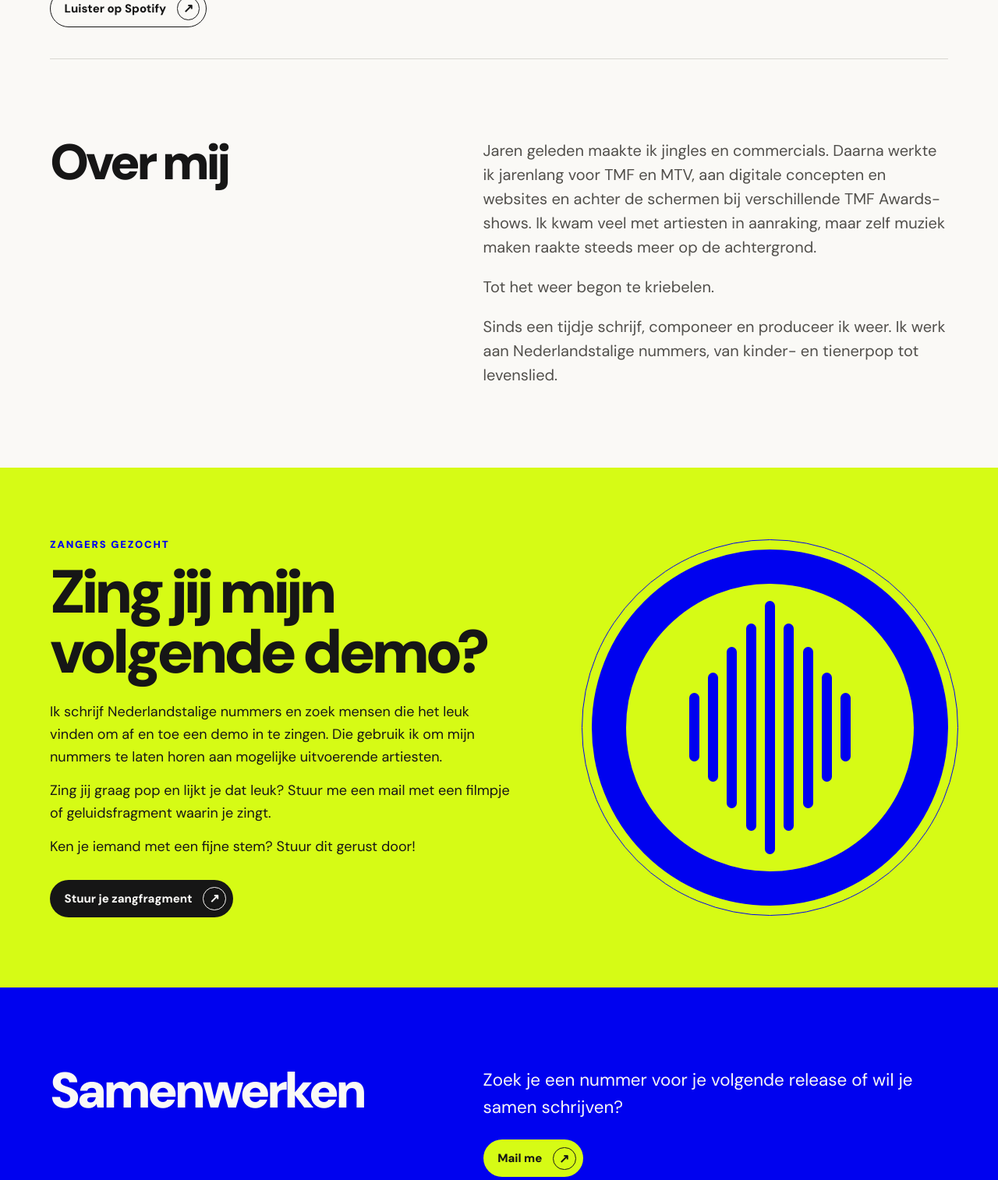
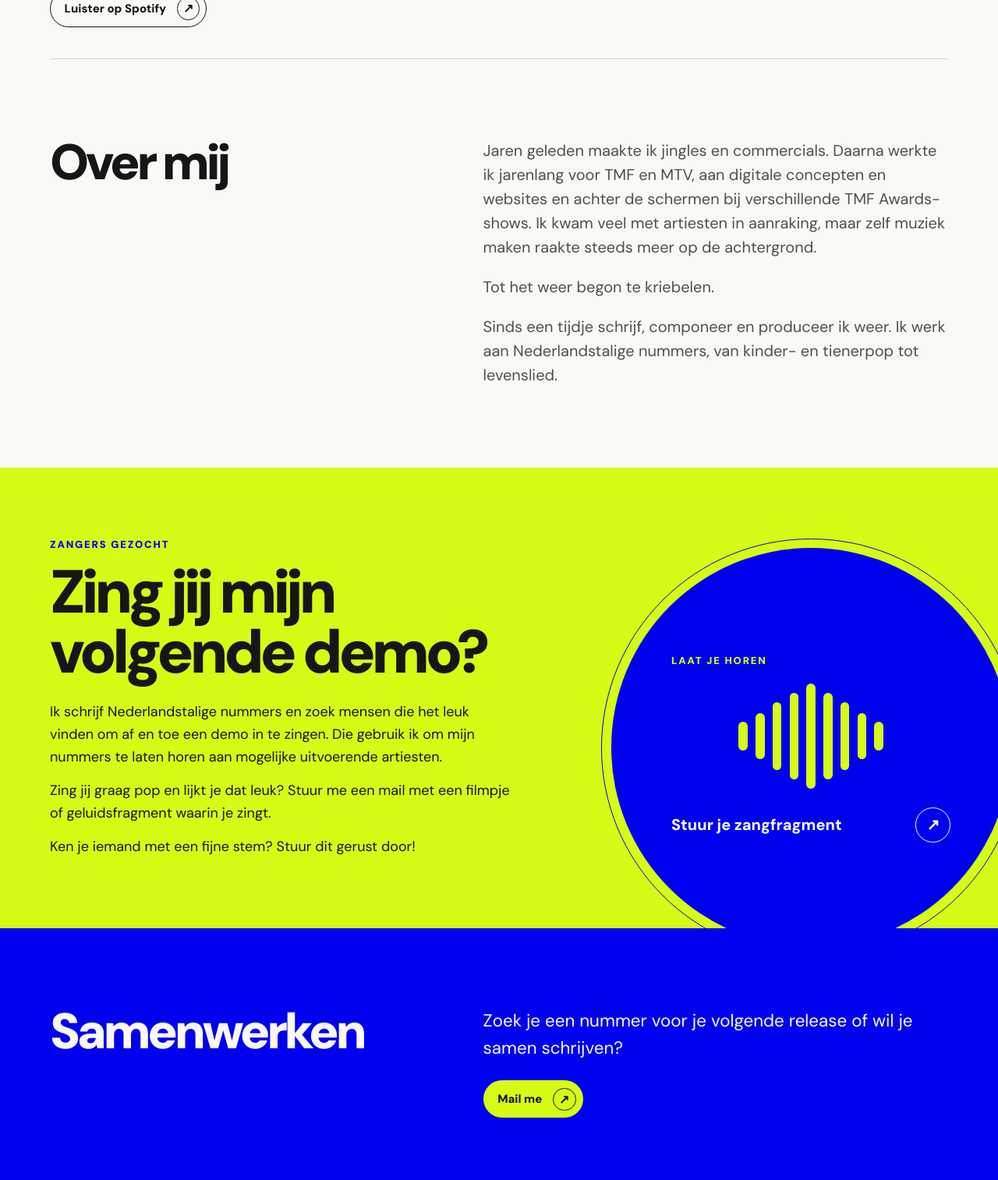
Before and after one commit to MarcoDeJong/marcodejong.github.io, a Jekyll site: the page built from index.md, in a window 1280 px wide, cut to the strip 1062-2576 px from the top of the page. Shown: the whole strip at 78% size. Built offline with Jekyll 4.4.1, drawn with Linux system fonts in a browser that asks for light colours.

Commit message:
style(singers): turn circle into call to action

```diff
--- a/_sass/_singers.scss
+++ b/_sass/_singers.scss
@@ -34,54 +34,116 @@
   margin-top: 0.9rem;
 }
 
-.singers__link {
-  margin-top: 1.75rem;
+.singers__visual {
+  align-items: center;
+  aspect-ratio: 1;
+  background: $electric-blue;
+  border-radius: 50%;
+  color: $paper;
+  display: flex;
+  flex-direction: column;
+  justify-content: center;
+  justify-self: end;
+  margin-block-end: -8rem;
+  margin-inline-end: -5rem;
+  max-width: 35rem;
+  padding: clamp(3rem, 6vw, 5rem);
+  position: relative;
+  text-decoration: none;
+  transform: translate(0, 0);
+  transition: background-color 180ms ease, transform 180ms ease;
+  width: 112%;
 }
 
-.singers__link:focus-visible {
+.singers__visual::before {
+  border: 1px solid $electric-blue;
+  border-radius: 50%;
+  content: "";
+  inset: -0.8rem;
+  pointer-events: none;
+  position: absolute;
+}
+
+.singers__visual:hover {
+  background: $ink;
+  transform: translate(-0.45rem, -0.45rem);
+}
+
+.singers__visual:focus-visible {
   outline-color: $ink;
 }
 
-.singers__visual {
+.singers__visual-label {
+  align-self: flex-start;
+  color: $acid-lime;
+  font-size: 0.8125rem;
+  font-weight: 900;
+  letter-spacing: 0.14em;
+  text-transform: uppercase;
+}
+
+.singers__wave {
   align-items: center;
-  aspect-ratio: 1;
-  border: clamp(1.5rem, 3.5vw, 3.25rem) solid $electric-blue;
-  border-radius: 50%;
   display: flex;
-  gap: clamp(0.4rem, 0.9vw, 0.75rem);
+  gap: clamp(0.35rem, 0.8vw, 0.65rem);
+  height: 43%;
   justify-content: center;
-  justify-self: end;
-  max-width: 32rem;
-  outline: 1px solid $electric-blue;
-  outline-offset: clamp(0.45rem, 1vw, 0.9rem);
+  margin-block: 0.6rem 0.9rem;
   width: 100%;
 }
 
-.singers__visual span {
-  background: $electric-blue;
+.singers__wave > span {
+  background: $acid-lime;
   border-radius: 99rem;
   display: block;
   height: 24%;
-  width: clamp(0.45rem, 1vw, 0.85rem);
+  width: clamp(0.4rem, 0.9vw, 0.75rem);
 }
 
-.singers__visual span:nth-child(2),
-.singers__visual span:nth-child(8) {
+.singers__wave > span:nth-child(2),
+.singers__wave > span:nth-child(8) {
   height: 38%;
 }
 
-.singers__visual span:nth-child(3),
-.singers__visual span:nth-child(7) {
+.singers__wave > span:nth-child(3),
+.singers__wave > span:nth-child(7) {
   height: 56%;
 }
 
-.singers__visual span:nth-child(4),
-.singers__visual span:nth-child(6) {
+.singers__wave > span:nth-child(4),
+.singers__wave > span:nth-child(6) {
   height: 72%;
 }
 
-.singers__visual span:nth-child(5) {
+.singers__wave > span:nth-child(5) {
   height: 88%;
+}
+
+.singers__visual-action {
+  align-items: center;
+  align-self: stretch;
+  display: flex;
+  font-size: clamp(1rem, 1.8vw, 1.25rem);
+  font-weight: 800;
+  gap: 1rem;
+  justify-content: space-between;
+}
+
+.singers__visual-arrow {
+  align-items: center;
+  border: 1px solid currentColor;
+  border-radius: 50%;
+  display: inline-flex;
+  flex: none;
+  height: 2.8rem;
+  justify-content: center;
+  width: 2.8rem;
+}
+
+@media (prefers-reduced-motion: reduce) {
+  .singers__visual {
+    transition: none;
+  }
 }
 
 @media all and (max-width: 48rem) {
@@ -94,9 +156,12 @@
   }
 
   .singers__visual {
-    justify-self: center;
+    justify-self: end;
+    margin-block-end: -4.5rem;
+    margin-inline-end: -2.5rem;
     margin-top: 1.5rem;
-    max-width: 22rem;
+    max-width: 25rem;
+    width: 100%;
   }
 }
 
@@ -106,6 +171,8 @@
   }
 
   .singers__visual {
-    max-width: 16rem;
+    margin-inline-end: -2rem;
+    max-width: 19rem;
+    padding: 2.5rem;
   }
 }
--- a/index.md
+++ b/index.md
@@ -47,9 +47,10 @@ layout: landing
 <p>Ik schrijf Nederlandstalige nummers en zoek mensen die het leuk vinden om af en toe een demo in te zingen. Die gebruik ik om mijn nummers te laten horen aan mogelijke uitvoerende artiesten.</p>
 <p>Zing jij graag pop en lijkt je dat leuk? Stuur me een mail met een filmpje of geluidsfragment waarin je zingt.</p>
 <p>Ken je iemand met een fijne stem? Stuur dit gerust door!</p>
-<a class="button button--dark singers__link" href="mailto:demo@marco-dejong.nl">Stuur je zangfragment <span class="button__arrow" aria-hidden="true">↗</span></a>
 </div>
-<div class="singers__visual" aria-hidden="true">
+<a class="singers__visual" href="mailto:demo@marco-dejong.nl" aria-label="Stuur je zangfragment per e-mail">
+<span class="singers__visual-label">Laat je horen</span>
+<span class="singers__wave" aria-hidden="true">
 <span></span>
 <span></span>
 <span></span>
@@ -59,7 +60,9 @@ layout: landing
 <span></span>
 <span></span>
 <span></span>
-</div>
+</span>
+<span class="singers__visual-action">Stuur je zangfragment <span class="singers__visual-arrow" aria-hidden="true">↗</span></span>
+</a>
 </div>
 </section>
 
```
